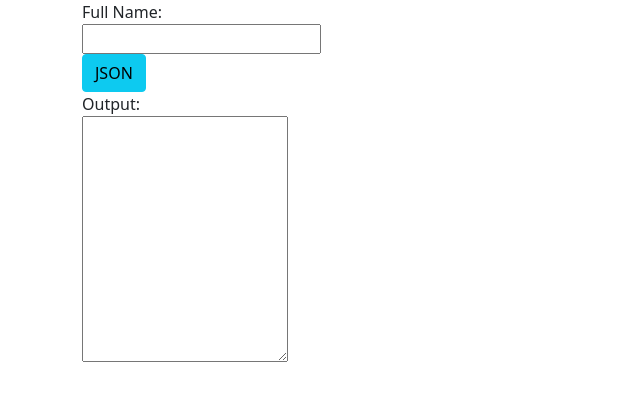
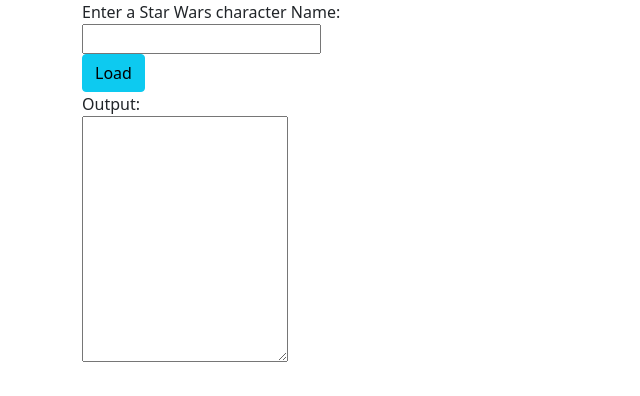
Before and after one commit to SushmaSrinivasan/Star-Wars-Biometrics, a plain HTML site: page index.html in a window 1280 px wide. Shown: the whole page, without its empty margins (0-640 px from the left). Drawn offline with nearby package versions, Linux system fonts and the light colour scheme.

Commit message:
changed names

```diff
--- a/index.html
+++ b/index.html
@@ -10,9 +10,9 @@
 <body>
     <div class="container">
         <form>
-            <label for="fullName">Full Name:</label><br>
+            <label for="fullName">Enter a Star Wars character Name:</label><br>
             <input type="text" id="fullName" name="fullName"><br>
-            <button id="btnJson" class="btn btn-info">JSON</button><br>
+            <button id="btnJson" class="btn btn-info">Load</button><br>
             <label for="output-text">Output:</label><br>
             <textarea id="output-text" name="output" rows="10">
             </textarea><br>
```
